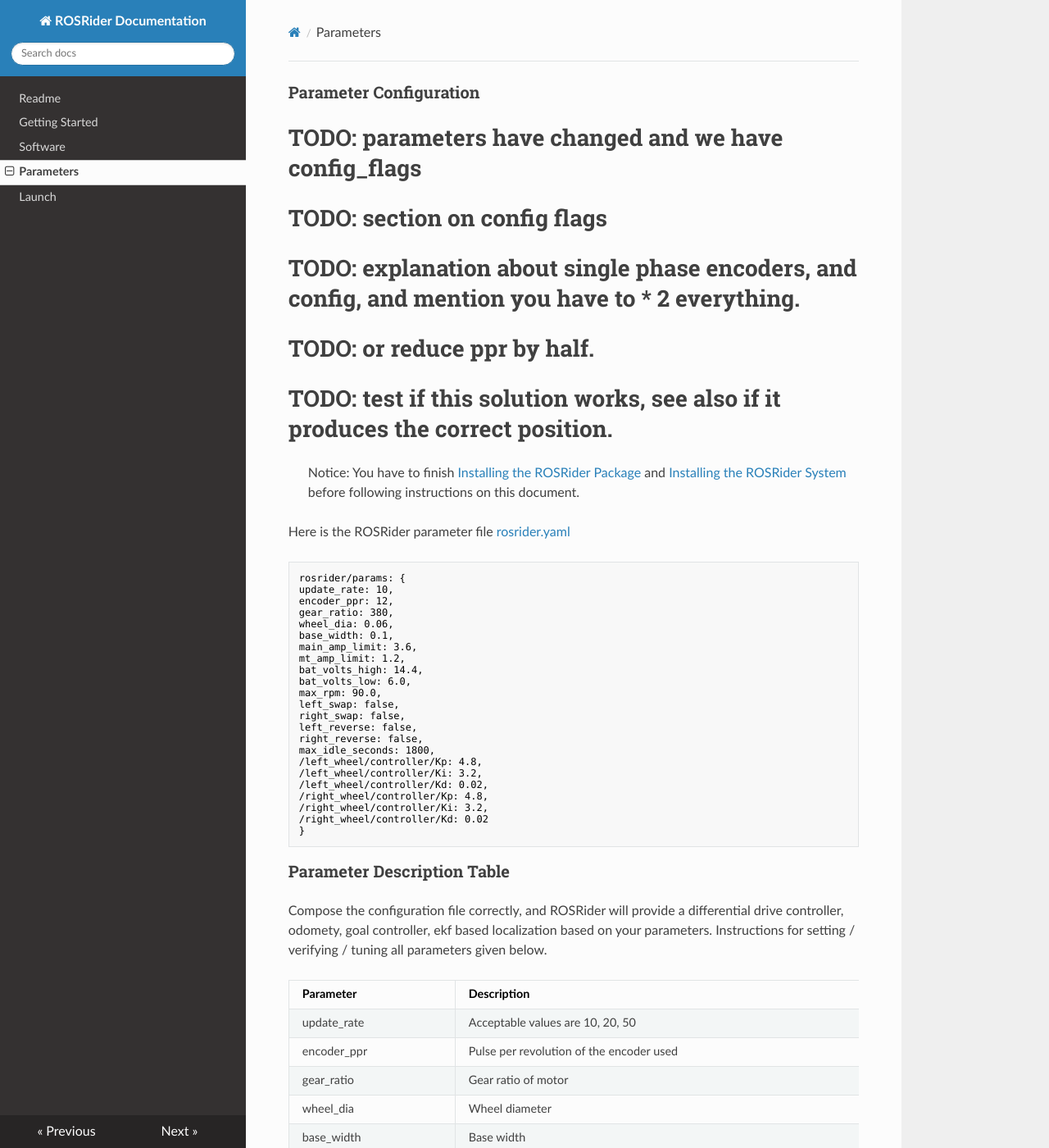
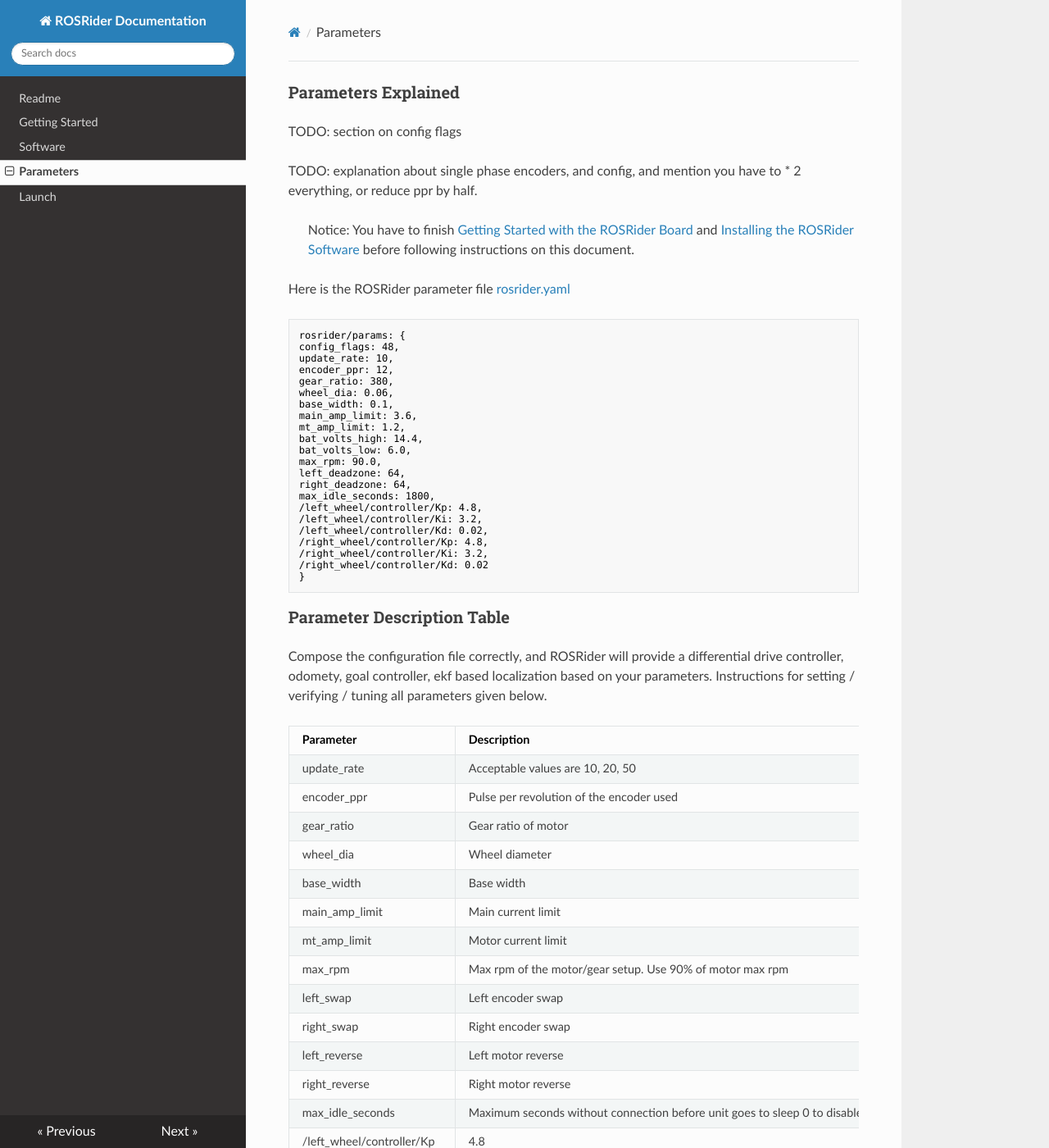
Before and after one commit to ROSRider/rosrider_doc, an MkDocs documentation site: the page built from docs/03_PARAMS.md, in a window 1280 px wide and 1400 px high. Shown: the whole window at 82% size. Built offline with MkDocs 1.6.1, drawn with Linux system fonts in a browser that asks for light colours; nearby versions of some CDN libraries; old or Windows-style settings are respelled for this version of MkDocs.

Commit message:
latest commit

````diff
--- a/docs/03_PARAMS.md
+++ b/docs/03_PARAMS.md
@@ -1,19 +1,16 @@
-### Parameter Configuration
+### Parameters Explained
 
-# TODO: parameters have changed and we have config_flags
+TODO: section on config flags
 
-# TODO: section on config flags
+TODO: explanation about single phase encoders, and config, and mention you have to * 2 everything, or reduce ppr by half.
 
-# TODO: explanation about single phase encoders, and config, and mention you have to * 2 everything.
-# TODO: or reduce ppr by half.
-# TODO: test if this solution works, see also if it produces the correct position.
-
->Notice: You have to finish [Installing the ROSRider Package](01_START.md) and [Installing the ROSRider System](02_SOFTWARE.md) before following instructions on this document.
+>Notice: You have to finish [Getting Started with the ROSRider Board](01_START.md) and [Installing the ROSRider Software](02_SOFTWARE.md) before following instructions on this document.
 
 Here is the ROSRider parameter file [rosrider.yaml](../config/rosrider.yaml)
 
 ```console
 rosrider/params: {
+config_flags: 48,
 update_rate: 10,
 encoder_ppr: 12,
 gear_ratio: 380,
@@ -24,10 +21,8 @@ mt_amp_limit: 1.2,
 bat_volts_high: 14.4,
 bat_volts_low: 6.0,
 max_rpm: 90.0,
-left_swap: false,
-right_swap: false,
-left_reverse: false,
-right_reverse: false,
+left_deadzone: 64,
+right_deadzone: 64,
 max_idle_seconds: 1800,
 /left_wheel/controller/Kp: 4.8,
 /left_wheel/controller/Ki: 3.2,
````
Also changed, not shown: docs/01_START.md (+0 -4 lines), docs/02_SOFTWARE.md (+2 -2 lines), docs/04_LAUNCH.md (+1 -1 lines), docs/README.md (+2 -2 lines).
